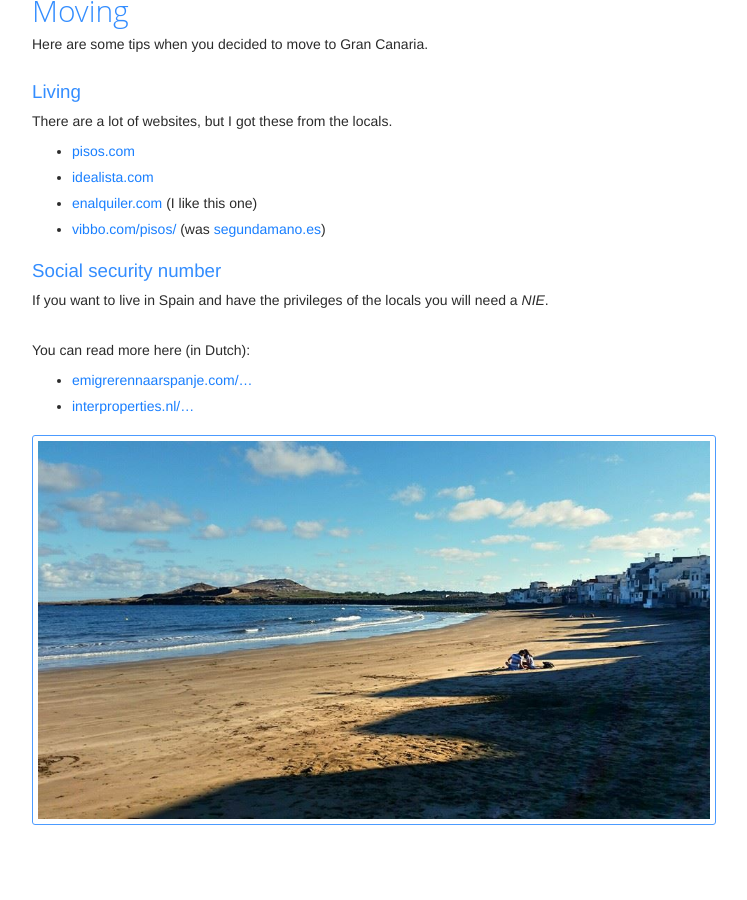
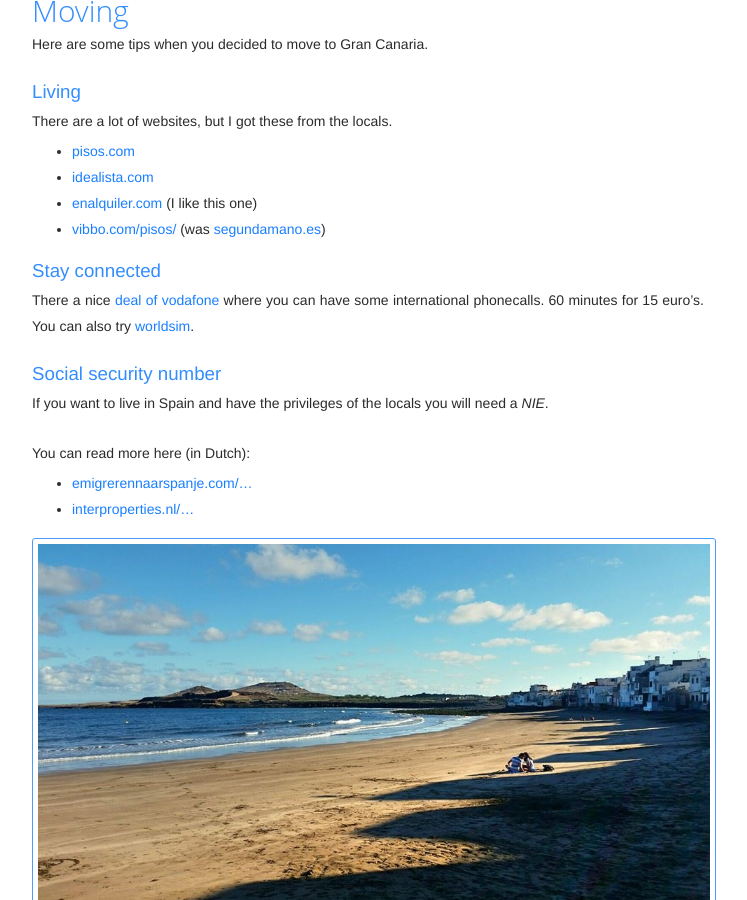
Before and after one commit to adriaandotcom/laspalmas.adriaan.io, a Jekyll site: the page built from movers.md, in a window 1280 px wide and 900 px high, scrolled down 1133 px. Shown: the whole window, without its empty margins (272-1019 px from the left). Built offline with Jekyll 4.4.1, drawn with Linux system fonts in a browser that asks for light colours.

Commit message:
Add mobile plans

```diff
--- a/movers.md
+++ b/movers.md
@@ -41,6 +41,9 @@ There are a lot of websites, but I got these from the locals.
 * [enalquiler.com](http://www.enalquiler.com) (I like this one)
 * [vibbo.com/pisos/](http://www.vibbo.com/pisos/) (was [segundamano.es](http://www.segundamano.es))
 
+### Stay connected
+There a nice [deal of vodafone](http://www.vodafone.es/tienda/particulares/es/catalogo/ficha/prepago/movil/tarjeta/sim_vodafone_internacional_smartphone/) where you can have some international phonecalls. 60 minutes for 15 euro's. You can also try [worldsim](https://www.worldsim.com/international-sim-cards).
+
 ### Social security number
 
 If you want to live in Spain and have the privileges of the locals you will need a *NIE*.
```
